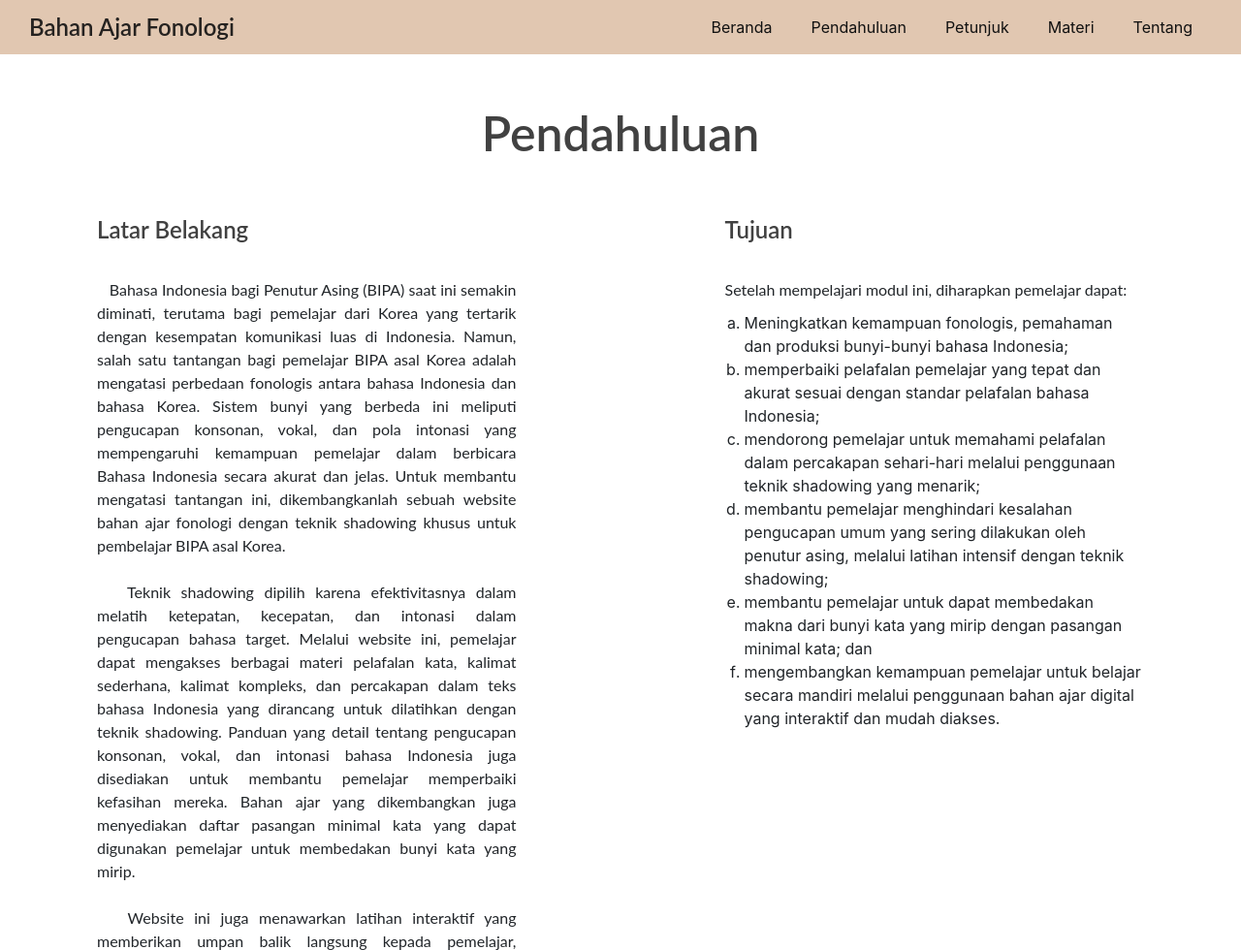
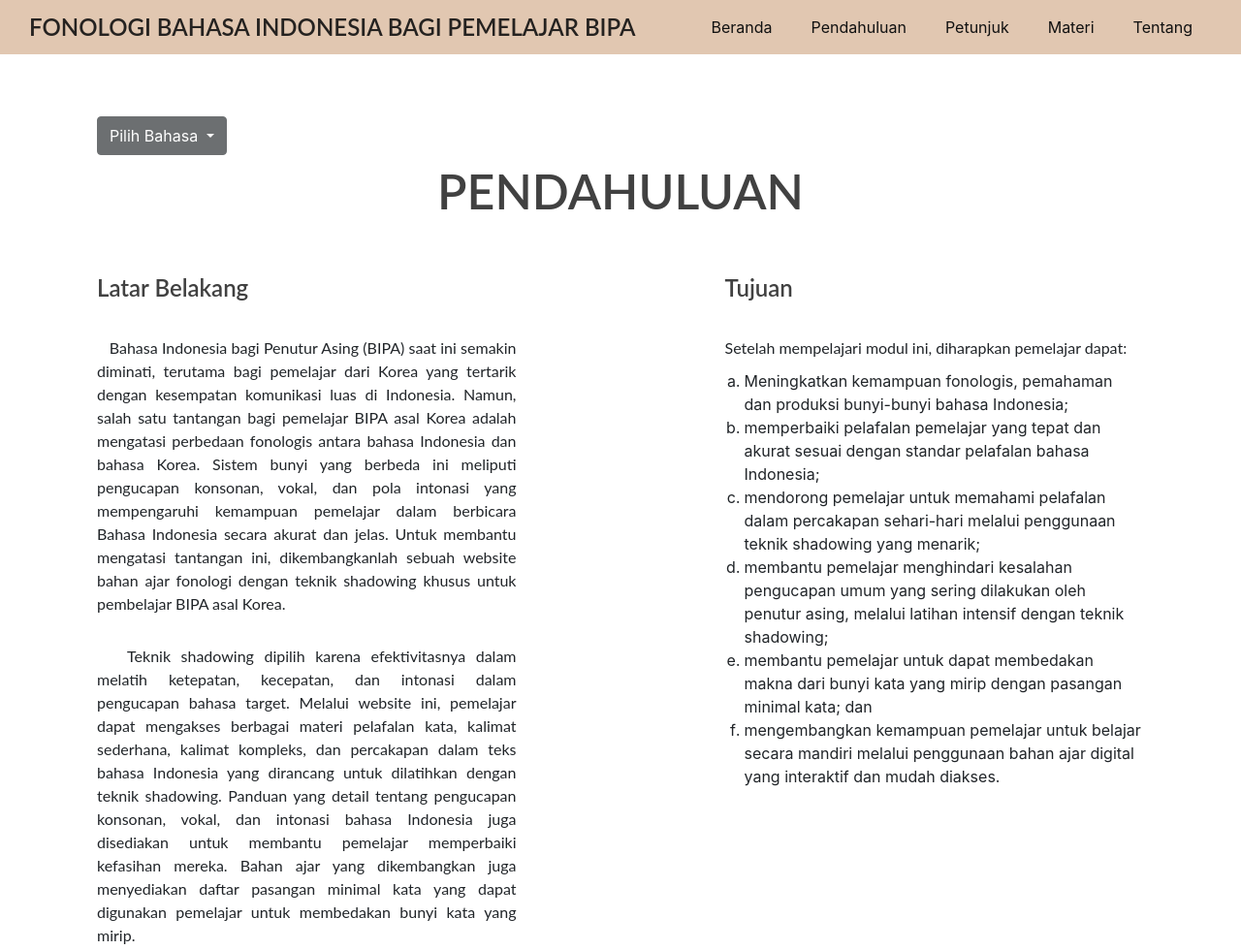
Before and after one commit to keleeeep/keleeeep.github.io, a plain HTML site: page introduction.html in a window 1280 px wide. Shown: the top 980 px of the page at 97% size. Drawn offline with nearby package versions, Linux system fonts and the light colour scheme.

Commit message:
feat(fonologi): add localize

```diff
--- /dev/null
+++ b/assets/js/localize.js
@@ -0,0 +1,133 @@
+const translations = {
+    id: {
+      preactivity: "Prakegiatan",
+      competencyMap: "Peta kompetensi",
+      navTitle: "FONOLOGI BAHASA INDONESIA BAGI PEMELAJAR BIPA",
+      indexTitle: "BAHAN AJAR FONOLOGI BAGI PEMELAJAR BIPA KOREA",
+      home: "Beranda",
+      introduction: "Pendahuluan",
+      guideline: "Petunjuk",
+      about: "Tentang",
+      guidelineTitle: "Petunjuk",
+
+      guidelineTable1Title: "Bagi Pemelajar BIPA.",
+      guidelineTable11: "Buka website “Fonologi Bahasa Indonesia bagi Pemelajar BIPA”",
+      guidelineTable12: "Tekan fitur “Peta Kompetensi” untuk memelihat refleksi kompetensi",
+      guidelineTable13: "Tekan fitur “Pasangan Minimal” untuk latihan",
+      guidelineTable14: "Tekan fitur “Materi” untuk melihat semua materi",
+      guidelineTable15: "Pelajari materi dari “Unit” 1 hingga “Evaluasi Akhir”",
+      guidelineTable16: "Bacalah teks yang disajikan secara seksama",
+      guidelineTable17: "Perhatikan gambar-gambar dan transkripsi fonetik yang disediakan",
+      guidelineTable18: "Dengarkan audio yang disajikan secara seksama",
+      guidelineTable19: "Simak dan pahami bunyi pelafalan pasangan minimal yang disajikan",
+      guidelineTable110: "Ikuti pelafalan bunyi setiap kata yang disajikan",
+      guidelineTable111: "Bandingkan pelafalan Anda dengan audio yang disediakan",
+      guidelineTable112: "Lakukan latihan pelafalan secara berulang-ulang dengan fitur speech-to-text yang disediakan",
+
+      guidelineTable2Title: "Bagi Pengajar BIPA",
+      guidelineTable21: "Bagikan tautan website “Fonologi Bahasa Indonesia bagi Pemelajar BIPA” kepada pemelajar",
+      guidelineTable22: "Berikan instruksi kepada pemelajar untuk membaca teks yang disajikan secara seksama",
+      guidelineTable23: "Berikan instruksi kepada pemelajar untuk memperhatikan gambar-gambar dan transkripsi fonetik yang disediakan",
+      guidelineTable24: "Berikan instruksi kepada pemelajar untuk mengarkan audio yang disajikan secara seksama",
+      guidelineTable25: "Berikan instruksi kepada pemelajar untuk menyimak dan memahami bunyi pelafalan pasangan minimal yang disajikan",
+      guidelineTable26: "Berikan instruksi kepada pemelajar untuk mengikuti pelafalan bunyi setiap kata yang disajikan",
+      guidelineTable27: "Bersama dengan pemalajar membandingkan pelafalan pemelajar dengan audio yang disediakan",
+
+      competencyMapTitle: "PETA KOMPETENSI",
+      competencyMapTable1: "KOMPETENSI",
+      competencyMapTable2: "CAPAIAN PEMBELAJARAN",
+      competencyMapTable3: "Menguasai pengetahuan tentang penggunaan bunyi bahasa dan pelafalan.",
+      competencyMapTable4: "Mengenal alat ucap dan cara alat ucap menghasilkan bunyi.",
+      competencyMapTable5: "Mampu melafalkan huruf vokal, konsonan, diftong, dan gabungan konsonan dalam bahasa Indonesia dengan tepat dalam konteks kehidupan sehari-hari.",
+      competencyMapTable6: "Menguasai penggunaan fonem dalam konteks komunikatif",
+      competencyMapTable7: "Memahami bagaimana variasi fonem dapat mempengaruhi makna kata dan pengertian dalam komunikasi sehari-hari.",
+      competencyMapTable8: "Mampu membedakan bunyi dan makna fonem-fonem yang mirip dalam konteks percakapan nyata.",
+
+      introductionTitle: "PENDAHULUAN",
+      introduction1: "Latar Belakang",
+      introduction2: "Bahasa Indonesia bagi Penutur Asing (BIPA) saat ini semakin diminati, terutama bagi pemelajar dari  Korea yang tertarik dengan kesempatan komunikasi luas di Indonesia. Namun, salah satu tantangan bagi pemelajar BIPA asal Korea adalah mengatasi perbedaan fonologis antara bahasa Indonesia dan bahasa Korea. Sistem bunyi yang berbeda ini meliputi pengucapan konsonan, vokal, dan pola intonasi yang mempengaruhi kemampuan pemelajar dalam berbicara Bahasa Indonesia secara akurat dan jelas. Untuk membantu mengatasi tantangan ini, dikembangkanlah sebuah website bahan ajar fonologi dengan teknik shadowing khusus untuk pembelajar BIPA asal Korea.",
+      introduction3: "Teknik shadowing dipilih karena efektivitasnya dalam melatih ketepatan, kecepatan, dan intonasi dalam pengucapan bahasa target. Melalui website ini, pemelajar dapat mengakses berbagai materi pelafalan kata, kalimat sederhana, kalimat kompleks, dan percakapan dalam teks bahasa Indonesia yang dirancang untuk dilatihkan dengan teknik shadowing. Panduan yang detail tentang pengucapan konsonan, vokal, dan intonasi bahasa Indonesia juga disediakan untuk membantu pemelajar memperbaiki kefasihan mereka. Bahan ajar yang dikembangkan juga menyediakan daftar pasangan minimal kata yang dapat digunakan pemelajar untuk membedakan bunyi kata yang mirip.",
+      introduction4: "Website ini juga menawarkan latihan interaktif yang memberikan umpan balik langsung kepada pemelajar, memungkinkan mereka untuk berlatih secara mandiri dan fleksibel sesuai dengan kebutuhan masing-masing. Diharapkan dengan adanya sumber belajar ini, pemelajar BIPA Korea dapat mengembangkan kemampuan pelafalan secara signifikan.",
+      introduction5: "Tujuan",
+      introduction6: "Setelah mempelajari modul ini, diharapkan pemelajar dapat:",
+      introduction7: "Meningkatkan kemampuan fonologis, pemahaman dan produksi bunyi-bunyi bahasa Indonesia;",
+      introduction8: "memperbaiki pelafalan pemelajar yang tepat dan akurat sesuai dengan standar pelafalan bahasa Indonesia;",
+      introduction9: "mendorong pemelajar untuk memahami pelafalan dalam percakapan sehari-hari melalui penggunaan teknik shadowing yang menarik;",
+      introduction10: "membantu pemelajar menghindari kesalahan pengucapan umum yang sering dilakukan oleh penutur asing, melalui latihan intensif dengan teknik shadowing;",
+      introduction11: "membantu pemelajar untuk dapat membedakan makna dari bunyi kata yang mirip dengan pasangan minimal kata; dan",
+      introduction12: "mengembangkan kemampuan pemelajar untuk belajar secara mandiri melalui penggunaan bahan ajar digital yang interaktif dan mudah diakses."
+    },
+    ko: {
+      preactivity: "사전 활동",
+      competencyMap: "역량 맵",
+      navTitle: "BIPA 학습자를 위한 인도네시아 음운론",
+      indexTitle: "한국어 BIPA 학습자를 위한 음운론 교육 자료",
+      home: "홈 페이지",
+      introduction: "소개",
+      guideline: "지침",
+      about: "에 대한",
+
+      guidelineTitle: "지침",
+
+      guidelineTable1Title: "BIPA 학생의 경우.",
+      guidelineTable11: "'BIPA 학생들을 위한 인도네시아 음운론' 웹사이트를 엽니다.",
+      guidelineTable12: "역량 반영을 보려면 '역량 지도' 기능을 누르세요.",
+      guidelineTable13: "연습하려면 '최소 쌍' 기능을 누르세요.",
+      guidelineTable14: "모든 자료를 보려면 '자료' 기능을 누르십시오.",
+      guidelineTable15: "'단원' 1부터 '최종 평가'까지의 학습 자료",
+      guidelineTable16: "제시된 텍스트를 주의 깊게 읽으세요.",
+      guidelineTable17: "제공된 사진과 음성 표기를 살펴보세요.",
+      guidelineTable18: "제시된 오디오를 주의 깊게 들어보세요.",
+      guidelineTable19: "제시된 최소 쌍 발음 소리를 듣고 이해합니다.",
+      guidelineTable110: "제시된 각 단어의 소리 발음을 따르세요.",
+      guidelineTable111: "제공된 오디오와 발음을 비교하세요.",
+      guidelineTable112: "제공되는 음성-텍스트 기능으로 반복적으로 발음을 연습하세요.",
+
+      guidelineTable2Title: "BIPA 교사의 경우",
+      guidelineTable21: "웹사이트 링크 'BIPA 학생을 위한 인도네시아 음운론'을 학생들과 공유하세요.",
+      guidelineTable22: "학생들에게 제시된 텍스트를 주의 깊게 읽도록 지시합니다.",
+      guidelineTable23: "학생들에게 제공된 그림과 음성 표기에 주의를 기울이도록 지시합니다.",
+      guidelineTable24: "학생들에게 주의 깊게 제시된 오디오를 방송하도록 지시합니다.",
+      guidelineTable25: "학생들에게 제시된 최소한의 발음 소리를 듣고 이해하도록 지시합니다.",
+      guidelineTable26: "학습자에게 제시된 각 단어의 소리 발음을 따르도록 지시합니다.",
+      guidelineTable27: "학습자와 함께 제공된 오디오와 학습자의 발음을 비교합니다.",
+
+      competencyMapTitle: "역량 맵",
+      competencyMapTable1: "유능함",
+      competencyMapTable2: "학습 결과",
+      competencyMapTable3: "언어의 소리와 발음 사용에 대한 지식을 습득합니다.",
+      competencyMapTable4: "음성 장치와 음성 장치가 소리를 생성하는 방법에 대해 알아보세요.",
+      competencyMapTable5: "인도네시아어의 모음, 자음, 이중모음 및 자음 조합을 일상생활에서 정확하게 발음할 수 있다.",
+      competencyMapTable6: "의사소통 맥락에서 음소 사용 익히기",
+      competencyMapTable7: "음소 변화가 일상 의사소통에서 단어 의미와 이해에 어떻게 영향을 미칠 수 있는지 이해합니다.",
+      competencyMapTable8: "실제 대화 상황에서 유사한 음소의 소리와 의미를 구별할 수 있습니다.",
+
+      introductionTitle: "소개",
+      introduction1: "배경",
+      introduction2: "BIPA(외국인을 위한 인도네시아어)는 현재 수요가 점점 늘어나고 있으며, 특히 인도네시아에서의 폭넓은 의사소통 기회에 관심이 있는 한국 학생들의 경우 더욱 그렇습니다. 그러나 한국 BIPA 학생들의 과제 중 하나는 인도네시아어와 한국어의 음운학적 차이를 극복하는 것입니다. 이러한 다양한 사운드 시스템에는 학습자가 인도네시아어를 정확하고 명확하게 말하는 능력에 영향을 미치는 자음, 모음 및 억양 패턴의 발음이 포함됩니다. 이러한 어려움을 극복하기 위해 한국의 BIPA 학습자를 위한 특수 쉐도잉 기법을 갖춘 음운론 교재 웹사이트가 개발되었습니다. ",
+      introduction3: "목표 언어 발음의 정확성, 속도 및 억양 훈련의 효율성 때문에 섀도우잉 기술이 선택되었습니다. 이 웹사이트를 통해 학생들은 그림자 기법을 사용하여 연습할 수 있도록 고안된 단어 발음, 간단한 문장, 복잡한 문장, 인도네시아어 텍스트 대화에 대한 다양한 자료에 접근할 수 있습니다. 또한 인도네시아어의 자음, 모음, 억양의 발음에 대한 상세한 지도를 제공하여 학생들의 유창함을 향상시키는데 도움을 줍니다. 개발된 교재는 또한 학생들이 유사한 단어의 소리를 구별하기 위해 사용할 수 있는 최소한의 단어 쌍 목록을 제공합니다.",
+      introduction4: "또한 이 웹사이트는 학습자에게 즉각적인 피드백을 제공하는 대화형 연습을 제공하므로 학습자는 개인의 필요에 따라 독립적이고 유연하게 연습할 수 있습니다. 이 학습 자료를 통해 한국 BIPA 학생들의 발음 능력이 크게 향상될 수 있기를 바랍니다.",
+      introduction5: "목적",
+      introduction6: "이 모듈을 학습한 후 학생들은 다음을 수행할 수 있을 것으로 기대됩니다.",
+      introduction7: "인도네시아어 소리의 음운론적 기술, 이해 및 생성을 향상시킵니다.",
+      introduction8: "인도네시아 발음 표준에 따라 학생들의 정확하고 정확한 발음을 향상시킵니다.",
+      introduction9: "흥미로운 그림자 기술을 사용하여 학생들이 일상 대화에서 발음을 이해하도록 격려합니다.",
+      introduction10: "섀도잉 기술을 집중적으로 연습하여 학습자가 비원어민이 자주 범하는 일반적인 발음 실수를 피할 수 있도록 도와줍니다.",
+      introduction11: "학습자가 최소 단어쌍과 유사한 단어의 소리의 의미를 구별할 수 있도록 도와줍니다.",
+      introduction12: "대화형이며 쉽게 접근할 수 있는 디지털 교육 자료를 사용하여 학생들이 독립적으로 학습할 수 있는 능력을 개발합니다.",
+    }
+  };
+
+  function loadTranslations(language) {
+    const selectedTranslations = translations[language];
+    updateContent(selectedTranslations);
+  }
+
+  function setLanguage(language) {
+    loadTranslations(language);
+  }
+
+  // Set default language to Indonesia on page load
+  document.addEventListener('DOMContentLoaded', () => {
+    setLanguage('id');
+  });
--- a/introduction.html
+++ b/introduction.html
@@ -13,104 +13,104 @@
 
 <body>
     <nav class="navbar navbar-expand-lg navbar-dark fixed-top">
-        <h3 class="mb-0 text-black opacity-9">Bahan Ajar Fonologi</h3>
+        <h3 class="mb-0 text-black opacity-9" id="navTitle"></h3>
         <button class="navbar-toggler" id="solidColor" type="button" data-toggle="collapse" data-target="#navbarCollapse" aria-controls="navbarCollapse" aria-expanded="false" aria-label="Toggle navigation">
             <i class="fas fa-bars"></i>
         </button>
         <div class="collapse navbar-collapse" id="navbarCollapse">
             <ul class="navbar-nav ml-auto">
                 <li class="nav-item">
-                    <a class="nav-link text-black" href="index.html">Beranda</a>
+                    <a class="nav-link text-black" href="index.html" id="home"></a>
                 </li>
                 <li class="nav-item">
-                    <a class="nav-link text-black" href="introduction.html">Pendahuluan</a>
+                    <a class="nav-link text-black" href="introduction.html" id="introduction"></a>
                 </li>
                 <li class="nav-item">
-                    <a class="nav-link text-black" href="guideline.html">Petunjuk</a>
+                    <a class="nav-link text-black" href="guideline.html" id="guideline"></a>
                 </li>
                 <li class="nav-item">
                     <a class="nav-link text-black" href="material.html">Materi</a>
                 </li>
                 <li class="nav-item">
-                    <a class="nav-link text-black" href="about.html">Tentang</a>
+                    <a class="nav-link text-black" href="about.html" id="about"></a>
                 </li>
             </ul>
         </div>
     </nav>
     <section id="about">
         <div class="container mt-100">
-            <h1 class="text-center">Pendahuluan</h1>
+            <div class="mt-120 pl-0 ml-0">
+                <div class="dropdown">
+                    <button class="btn btn-secondary dropdown-toggle" type="button" id="dropdownMenuButton" data-toggle="dropdown" aria-haspopup="true" aria-expanded="false">
+                      Pilih Bahasa
+                    </button>
+                    <div class="dropdown-menu" aria-labelledby="dropdownMenuButton">
+                      <a class="dropdown-item" href="#" onclick="setLanguage('id')"><img class="w-20" src="assets/images/icon/indonesia.png" alt=""> Indonesia</a>
+                      <a class="dropdown-item" href="#" onclick="setLanguage('ko')"><img class="w-20" src="assets/images/icon/south-korea.png" alt=""> Korea</a>
+                    </div>
+                  </div>
+            </div>
+            <h1 class="text-center" id="introductionTitle"></h1>
             <div class="row">
                 <div class="col-md-5 text-center">
-                    <h3 class="text-left">Latar Belakang</h3>
+                    <h3 class="text-left" id="introduction1"></h3>
                     <p align="justify">
-                        &nbsp&nbsp&nbspBahasa Indonesia bagi Penutur Asing (BIPA) saat ini semakin diminati,
-                        terutama bagi pemelajar dari  Korea yang tertarik dengan kesempatan komunikasi
-                        luas di Indonesia. Namun, salah satu tantangan bagi pemelajar BIPA asal Korea
-                        adalah mengatasi perbedaan fonologis antara bahasa Indonesia dan bahasa Korea.
-                        Sistem bunyi yang berbeda ini meliputi pengucapan konsonan, vokal, dan pola
-                        intonasi yang mempengaruhi kemampuan pemelajar dalam berbicara Bahasa Indonesia
-                        secara akurat dan jelas. Untuk membantu mengatasi tantangan ini, dikembangkanlah
-                        sebuah website bahan ajar fonologi dengan teknik shadowing khusus untuk pembelajar
-                        BIPA asal Korea.
-                        <br><br>
-                        &nbsp&nbsp&nbspTeknik shadowing dipilih karena efektivitasnya dalam melatih ketepatan, kecepatan,
-                        dan intonasi dalam pengucapan bahasa target. Melalui website ini, pemelajar dapat
-                        mengakses berbagai materi pelafalan kata, kalimat sederhana, kalimat kompleks,
-                        dan percakapan dalam teks bahasa Indonesia yang dirancang untuk dilatihkan dengan
-                        teknik shadowing. Panduan yang detail tentang pengucapan konsonan, vokal, dan
-                        intonasi bahasa Indonesia juga disediakan untuk membantu pemelajar memperbaiki
-                        kefasihan mereka. Bahan ajar yang dikembangkan juga menyediakan daftar pasangan
-                        minimal kata yang dapat digunakan pemelajar untuk membedakan bunyi kata yang mirip.
-                        <br><br>
-                        &nbsp&nbsp&nbspWebsite ini juga menawarkan latihan interaktif yang memberikan umpan balik langsung
-                        kepada pemelajar, memungkinkan mereka untuk berlatih secara mandiri dan fleksibel
-                        sesuai dengan kebutuhan masing-masing. Diharapkan dengan adanya sumber belajar ini,
-                        pemelajar BIPA Korea dapat mengembangkan kemampuan pelafalan secara signifikan.
+                        &nbsp&nbsp&nbsp<span id="introduction2">
+                    </p>
+                    <p align="justify">
+                        &nbsp&nbsp&nbsp<span id="introduction3">
+                    </p>
+                    <p align="justify">
+                        &nbsp&nbsp&nbsp<span id="introduction4">
                     </p>
                 </div>
                 <div class="col-md-2"></div>
                 <div class="col-md-5">
-                    <h3>Tujuan</h3>
-                    <p class="mb-10">
-                        Setelah mempelajari modul ini, diharapkan pemelajar dapat:
-                    </p>
+                    <h3 id="introduction5"></h3>
+                    <p class="mb-10" id="introduction6"></p>
                     <ol type="a" class="pl-20">
-                        <li>
-                            Meningkatkan kemampuan fonologis, pemahaman dan produksi bunyi-bunyi
-                            bahasa Indonesia;
-                        </li>
-                        <li>
-                            memperbaiki pelafalan pemelajar yang tepat dan akurat sesuai dengan
-                            standar pelafalan bahasa Indonesia;
-                        </li>
-                        <li>
-                            mendorong pemelajar untuk memahami pelafalan dalam percakapan sehari-hari
-                            melalui penggunaan teknik shadowing yang menarik;
-                        </li>
-                        <li>
-                            membantu pemelajar menghindari kesalahan pengucapan umum yang sering
-                            dilakukan oleh penutur asing, melalui latihan intensif dengan teknik
-                            shadowing;
-                        </li>
-                        <li>
-                            membantu pemelajar untuk dapat membedakan makna dari bunyi kata yang
-                            mirip dengan pasangan minimal kata; dan
-                        </li>
-                        <li>
-                            mengembangkan kemampuan pemelajar untuk belajar secara mandiri
-                            melalui penggunaan bahan ajar digital yang interaktif dan mudah diakses.
-                        </li>
+                        <li  id="introduction7"></li>
+                        <li  id="introduction8"></li>
+                        <li  id="introduction9"></li>
+                        <li  id="introduction10"></li>
+                        <li  id="introduction11"></li>
+                        <li  id="introduction12"></li>
                     </ol>
                 </div>
             </div>
         </div>
     </section>
 
-    <script src="https://kit.fontawesome.com/3bc2e700df.js"></script>
-    <script src="<assets/js/jquery-3.5.1.min.js"></script>
-    <script src="<assets/js/bootstrap.bundle.min.js"></script>
+    <script src="assets/js/jquery-3.5.1.min.js"></script>
+    <script src="assets/js/bootstrap.bundle.min.js"></script>
+    <script src="assets/js/localize.js"></script>
     <script src="https://cdnjs.cloudflare.com/ajax/libs/jquery-validate/1.19.1/jquery.validate.min.js"></script>
+
+    <script>
+        function updateContent(translations) {
+            document.getElementById('navTitle').innerText = translations.navTitle;
+            document.getElementById('home').innerText = translations.home;
+            document.getElementById('introduction').innerText = translations.introduction;
+            document.getElementById('guideline').innerText = translations.guideline;
+            document.getElementById('about').innerText = translations.about;
+
+
+            document.getElementById('introductionTitle').innerText = translations.introductionTitle;
+            document.getElementById('introduction1').innerText = translations.introduction1;
+            document.getElementById('introduction2').innerText = translations.introduction2;
+            document.getElementById('introduction3').innerText = translations.introduction3;
+            document.getElementById('introduction4').innerText = translations.introduction4;
+            document.getElementById('introduction5').innerText = translations.introduction5;
+            document.getElementById('introduction6').innerText = translations.introduction6;
+            document.getElementById('introduction7').innerText = translations.introduction7;
+            document.getElementById('introduction8').innerText = translations.introduction8;
+            document.getElementById('introduction9').innerText = translations.introduction9;
+            document.getElementById('introduction10').innerText = translations.introduction10;
+            document.getElementById('introduction11').innerText = translations.introduction11;
+            document.getElementById('introduction12').innerText = translations.introduction12;
+            document.getElementById('introduction13').innerText = translations.introduction13;
+        }
+    </script>
 </body>
 
 </html>
```
Also changed, not shown: competency-map.html (+49 -33 lines), guideline.html (+75 -31 lines), index.html (+40 -21 lines).
